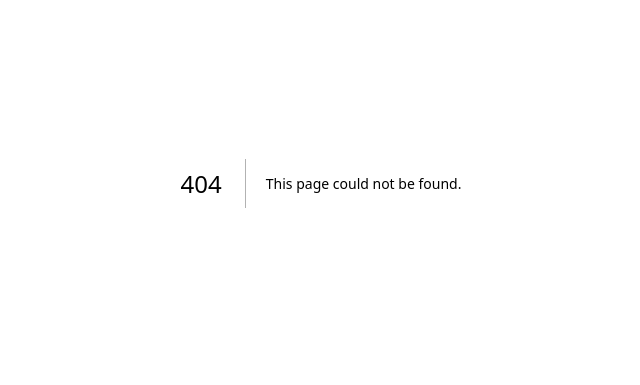
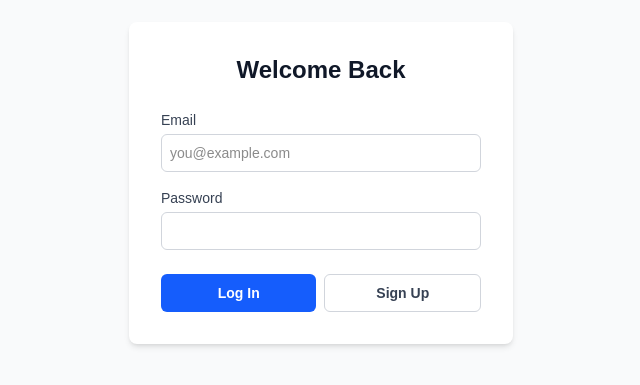
Before and after one commit to itsmetami/supabase-app-demo, a Next.js app: page /login in a window 1280 px wide. Before the commit this address had no page. Shown: the part 217-602 px from the top of the page, without its empty margins (319-959 px from the left). Built offline with nearby package versions, Linux system fonts and the light colour scheme.

Commit message:
basic login front end

```diff
--- /dev/null
+++ b/app/auth/actions.ts
@@ -0,0 +1,51 @@
+'use server'
+
+import { revalidatePath } from 'next/cache'
+import { redirect } from 'next/navigation'
+import { createClient } from '@/lib/supabase/server'
+
+export async function login(formData: FormData) {
+  const supabase = await createClient()
+
+  const email = formData.get('email') as string
+  const password = formData.get('password') as string
+
+  const { error } = await supabase.auth.signInWithPassword({
+    email,
+    password,
+  })
+
+  if (error) {
+    return redirect('/login?error=Could not authenticate user')
+  }
+
+  revalidatePath('/', 'layout')
+  redirect('/dashboard')
+}
+
+export async function signup(formData: FormData) {
+  const supabase = await createClient()
+
+  const email = formData.get('email') as string
+  const password = formData.get('password') as string
+
+  const { error } = await supabase.auth.signUp({
+    email,
+    password,
+  })
+
+  if (error) {
+    return redirect('/login?error=Could not create user')
+  }
+
+  revalidatePath('/', 'layout')
+  redirect('/login?message=Check email to continue sign in process')
+}
+
+export async function logout() {
+  const supabase = await createClient()
+  await supabase.auth.signOut()
+
+  revalidatePath('/', 'layout')
+  redirect('/login')
+}
--- /dev/null
+++ b/app/login/page.tsx
@@ -0,0 +1,72 @@
+import { login, signup } from '@/app/auth/actions'
+
+export default function LoginPage({
+  searchParams,
+}: {
+  searchParams: { error?: string; message?: string }
+}) {
+  return (
+    <div className="flex min-h-screen flex-col items-center justify-center bg-gray-50 p-6">
+      <div className="w-full max-w-sm rounded-lg bg-white p-8 shadow-md">
+        <h1 className="mb-6 text-center text-2xl font-bold text-gray-900">
+          Welcome Back
+        </h1>
+
+        {searchParams.error && (
+          <p className="mb-4 text-center text-sm text-red-600">
+            {searchParams.error}
+          </p>
+        )}
+        {searchParams.message && (
+          <p className="mb-4 text-center text-sm text-green-600">
+            {searchParams.message}
+          </p>
+        )}
+
+        <form className="flex flex-col gap-4">
+          <div>
+            <label className="block text-sm font-medium text-gray-700" htmlFor="email">
+              Email
+            </label>
+            <input
+              id="email"
+              name="email"
+              type="email"
+              required
+              className="mt-1 w-full rounded-md border border-gray-300 p-2 text-sm focus:border-blue-500 focus:outline-none"
+              placeholder="you@example.com"
+            />
+          </div>
+
+          <div>
+            <label className="block text-sm font-medium text-gray-700" htmlFor="password">
+              Password
+            </label>
+            <input
+              id="password"
+              name="password"
+              type="password"
+              required
+              className="mt-1 w-full rounded-md border border-gray-300 p-2 text-sm focus:border-blue-500 focus:outline-none"
+            />
+          </div>
+
+          <div className="mt-2 flex gap-2">
+            <button
+              formAction={login}
+              className="w-full rounded-md bg-blue-600 py-2 text-sm font-semibold text-white hover:bg-blue-700"
+            >
+              Log In
+            </button>
+            <button
+              formAction={signup}
+              className="w-full rounded-md border border-gray-300 bg-white py-2 text-sm font-semibold text-gray-700 hover:bg-gray-50"
+            >
+              Sign Up
+            </button>
+          </div>
+        </form>
+      </div>
+    </div>
+  )
+}
--- a/app/page.tsx
+++ /dev/null
@@ -1,69 +0,0 @@
-import Image from "next/image";
-
-export default function Home() {
-  return (
-    <div className="flex flex-col flex-1 items-center justify-center bg-zinc-50 font-sans dark:bg-black">
-      <main className="flex flex-1 w-full max-w-3xl flex-col items-center justify-between py-32 px-16 bg-white dark:bg-black sm:items-start">
-        <Image
-          className="dark:invert h-5 w-[100px]"
-          src="/next.svg"
-          alt="Next.js logo"
-          width={100}
-          height={20}
-          priority
-        />
-        <div className="flex flex-col items-center gap-6 text-center sm:items-start sm:text-left">
-          <h1 className="max-w-xs text-3xl font-semibold leading-10 tracking-tight text-black dark:text-zinc-50">
-            To get started, edit the hello{" "}
-            <code className="rounded bg-black/[.06] px-1.5 py-0.5 font-mono text-[0.9em] dark:bg-white/[.08]">
-              page.tsx
-            </code>{" "}
-            file.
-          </h1>
-          <p className="max-w-md text-lg leading-8 text-zinc-600 dark:text-zinc-400">
-            Looking for a starting point or more instructions? Head over to{" "}
-            <a
-              href="https://vercel.com/templates?framework=next.js&utm_source=create-next-app&utm_medium=appdir-template-tw&utm_campaign=create-next-app"
-              className="font-medium text-zinc-950 dark:text-zinc-50"
-            >
-              Templates
-            </a>{" "}
-            or the{" "}
-            <a
-              href="https://nextjs.org/learn?utm_source=create-next-app&utm_medium=appdir-template-tw&utm_campaign=create-next-app"
-              className="font-medium text-zinc-950 dark:text-zinc-50"
-            >
-              Learning
-            </a>{" "}
-            center.
-          </p>
-        </div>
-        <div className="flex flex-col gap-4 text-base font-medium sm:flex-row">
-          <a
-            className="flex h-12 w-full items-center justify-center gap-2 rounded-full bg-foreground px-5 text-background transition-colors hover:bg-[#383838] dark:hover:bg-[#ccc] md:w-[158px]"
-            href="https://vercel.com/new?utm_source=create-next-app&utm_medium=appdir-template-tw&utm_campaign=create-next-app"
-            target="_blank"
-            rel="noopener noreferrer"
-          >
-            <Image
-              className="dark:invert h-[14px] w-4"
-              src="/vercel.svg"
-              alt="Vercel logomark"
-              width={16}
-              height={14}
-            />
-            Deploy Now
-          </a>
-          <a
-            className="flex h-12 w-full items-center justify-center rounded-full border border-solid border-black/[.08] px-5 transition-colors hover:border-transparent hover:bg-black/[.04] dark:border-white/[.145] dark:hover:bg-[#1a1a1a] md:w-[158px]"
-            href="https://nextjs.org/docs?utm_source=create-next-app&utm_medium=appdir-template-tw&utm_campaign=create-next-app"
-            target="_blank"
-            rel="noopener noreferrer"
-          >
-            Documentation
-          </a>
-        </div>
-      </main>
-    </div>
-  );
-}
--- /dev/null
+++ b/lib/supabase/client.ts
@@ -0,0 +1,8 @@
+import { createBrowserClient } from '@supabase/ssr'
+
+export function createClient() {
+  return createBrowserClient(
+    process.env.NEXT_PUBLIC_SUPABASE_URL!,
+    process.env.NEXT_PUBLIC_SUPABASE_ANON_KEY!
+  )
+}
--- /dev/null
+++ b/lib/supabase/server.ts
@@ -0,0 +1,27 @@
+import { createServerClient } from '@supabase/ssr'
+import { cookies } from 'next/headers'
+
+export async function createClient() {
+  const cookieStore = await cookies()
+
+  return createServerClient(
+    process.env.NEXT_PUBLIC_SUPABASE_URL!,
+    process.env.NEXT_PUBLIC_SUPABASE_ANON_KEY!,
+    {
+      cookies: {
+        getAll() {
+          return cookieStore.getAll()
+        },
+        setAll(cookiesToSet) {
+          try {
+            cookiesToSet.forEach(({ name, value, options }) =>
+              cookieStore.set(name, value, options)
+            )
+          } catch {
+            // Called from Server Components
+          }
+        },
+      },
+    }
+  )
+}
--- /dev/null
+++ b/middleware.ts
@@ -0,0 +1,46 @@
+import { NextResponse, type NextRequest } from 'next/server'
+import { createServerClient } from '@supabase/ssr'
+
+export async function middleware(request: NextRequest) {
+  let supabaseResponse = NextResponse.next({
+    request,
+  })
+
+  const supabase = createServerClient(
+    process.env.NEXT_PUBLIC_SUPABASE_URL!,
+    process.env.NEXT_PUBLIC_SUPABASE_ANON_KEY!,
+    {
+      cookies: {
+        getAll() {
+          return request.cookies.getAll()
+        },
+        setAll(cookiesToSet) {
+          cookiesToSet.forEach(({ name, value }) => request.cookies.set(name, value))
+          supabaseResponse = NextResponse.next({
+            request,
+          })
+          cookiesToSet.forEach(({ name, value, options }) =>
+            supabaseResponse.cookies.set(name, value, options)
+          )
+        },
+      },
+    }
+  )
+
+  const {
+    data: { user },
+  } = await supabase.auth.getUser()
+
+  // Redirect to login if user is not authenticated and trying to access dashboard
+  if (!user && request.nextUrl.pathname.startsWith('/dashboard')) {
+    const url = request.nextUrl.clone()
+    url.pathname = '/login'
+    return NextResponse.redirect(url)
+  }
+
+  return supabaseResponse
+}
+
+export const config = {
+  matcher: ['/dashboard/:path*', '/login'],
+}
--- a/package.json
+++ b/package.json
@@ -9,6 +9,8 @@
     "lint": "eslint"
   },
   "dependencies": {
+    "@supabase/ssr": "^0.12.7",
+    "@supabase/supabase-js": "^2.117.3",
     "next": "16.4.0",
     "react": "19.3.0",
     "react-dom": "19.3.0"
```
Also changed, not shown: app/dashboard/page.tsx (added), 1 other file (tests, documents, lock files or other folders).
